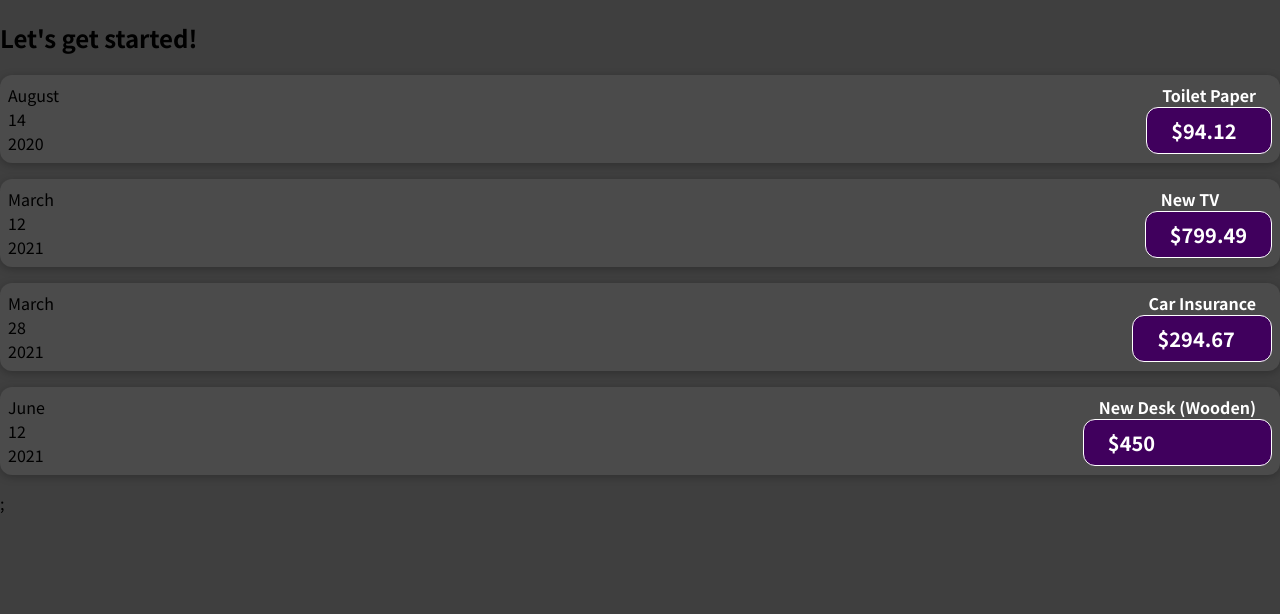
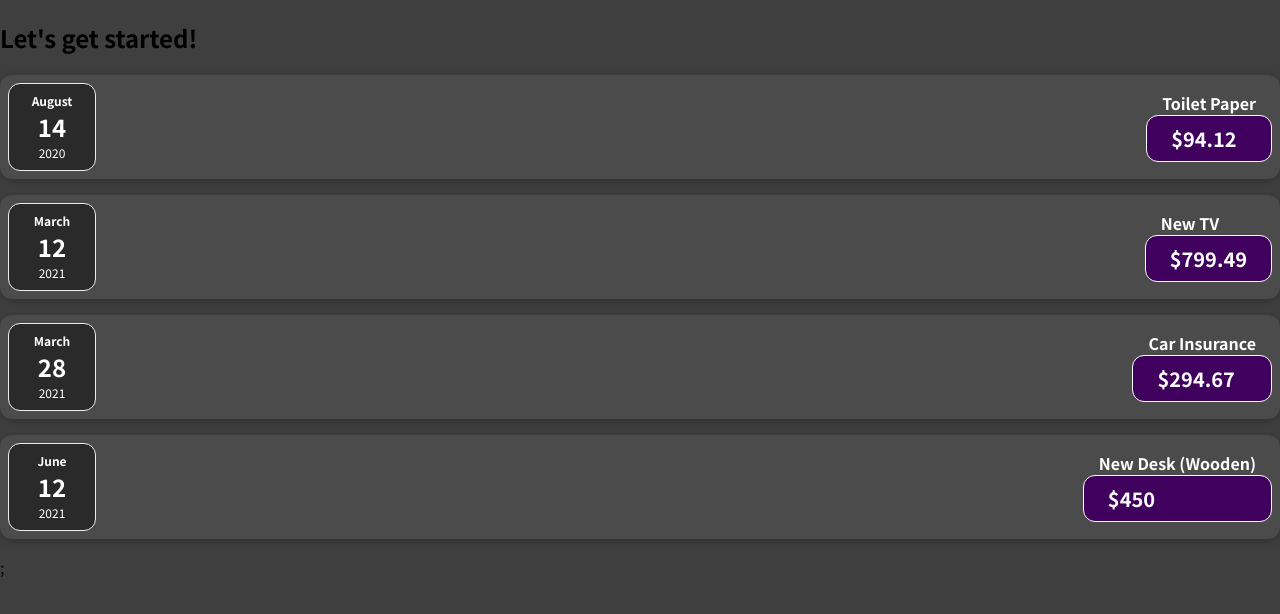
Before and after one commit to codesgoodman/expense-tracker, a JavaScript app: page / in a window 1280 px wide. Shown: the top 614 px of the page. Built offline with nearby package versions, Linux system fonts and the light colour scheme.

Commit message:
add css to ExpenseDate component

```diff
--- a/src/App.js
+++ b/src/App.js
@@ -29,22 +29,22 @@ function App() {
         title={expenses[0].title}
         amount={expenses[0].amount}
         date={expenses[0].date}
-      ></ExpenseItem>
+      />
       <ExpenseItem
         title={expenses[1].title}
         amount={expenses[1].amount}
         date={expenses[1].date}
-      ></ExpenseItem>
+      />
       <ExpenseItem
         title={expenses[2].title}
         amount={expenses[2].amount}
         date={expenses[2].date}
-      ></ExpenseItem>
+      />
       <ExpenseItem
         title={expenses[3].title}
         amount={expenses[3].amount}
         date={expenses[3].date}
-      ></ExpenseItem>
+      />
       ;
     </div>
   );
--- /dev/null
+++ b/src/components/ExpenseDate.css
@@ -0,0 +1,26 @@
+.expense-date {
+  display: flex;
+  flex-direction: column;
+  width: 5.5rem;
+  height: 5.5rem;
+  border: 1px solid #ececec;
+  background-color: #2a2a2a;
+  color: white;
+  border-radius: 12px;
+  align-items: center;
+  justify-content: center;
+}
+
+.expense-date__month {
+  font-size: 0.75rem;
+  font-weight: bold;
+}
+
+.expense-date__year {
+  font-size: 0.75rem;
+}
+
+.expense-date__day {
+  font-size: 1.5rem;
+  font-weight: bold;
+}
--- a/src/components/ExpenseDate.js
+++ b/src/components/ExpenseDate.js
@@ -1,12 +1,14 @@
+import "./ExpenseDate.css";
+
 function ExpenseDate(props) {
   const month = props.date.toLocaleString("en-US", { month: "long" });
   const day = props.date.toLocaleString("en-US", { day: "2-digit" });
   const year = props.date.getFullYear();
   return (
-    <div>
-      <div>{month}</div>
-      <div>{day}</div>
-      <div>{year}</div>
+    <div className="expense-date">
+      <div className="expense-date__month">{month}</div>
+      <div className="expense-date__day">{day}</div>
+      <div className="expense-date__year">{year}</div>
     </div>
   );
 }
```
